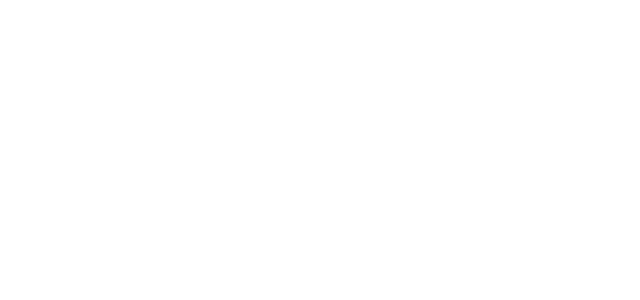
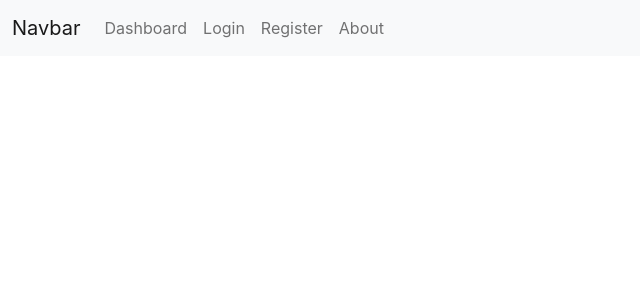
Before and after one commit to S11720037/backend-exercise-4, a React (Create React App) app: page / in a window 1280 px wide. Shown: the top 300 px of the page, without its empty margins (0-640 px from the left). Built offline with nearby package versions, Linux system fonts and the light colour scheme.

Commit message:
Adding Navbar

```diff
--- a/src/App.js
+++ b/src/App.js
@@ -1,5 +1,7 @@
+import Navbar from "./components/navbar";
+
 function App() {
-  return <div></div>;
+  return <Navbar />;
 }
 
 export default App;
--- /dev/null
+++ b/src/components/navbar/index.js
@@ -0,0 +1,40 @@
+function Navbar() {
+  return (
+    <nav className="navbar navbar-expand-lg navbar-light bg-light">
+      <div className="container-fluid">
+        <a className="navbar-brand" href="#">
+          Navbar
+        </a>
+        <button
+          className="navbar-toggler"
+          type="button"
+          data-bs-toggle="collapse"
+          data-bs-target="#navbarSupportedContent"
+          aria-controls="navbarSupportedContent"
+          aria-expanded="false"
+          aria-label="Toggle navigation"
+        >
+          <span className="navbar-toggler-icon"></span>
+        </button>
+        <div className="collapse navbar-collapse" id="navbarSupportedContent">
+          <ul className="navbar-nav me-auto mb-2 mb-lg-0">
+            <li className="nav-item">
+              <a className="nav-link">Dashboard</a>
+            </li>
+            <li className="nav-item">
+              <a className="nav-link">Login</a>
+            </li>
+            <li className="nav-item">
+              <a className="nav-link">Register</a>
+            </li>
+            <li className="nav-item">
+              <a className="nav-link">About</a>
+            </li>
+          </ul>
+        </div>
+      </div>
+    </nav>
+  );
+}
+
+export default Navbar;
```
